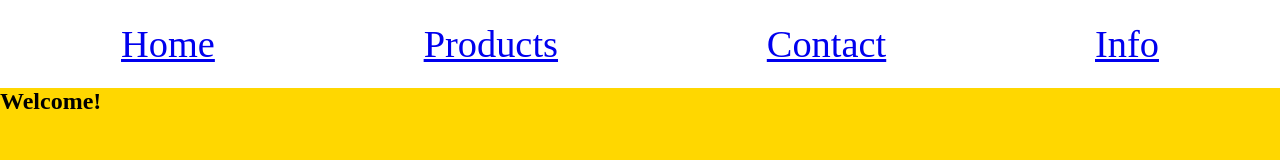
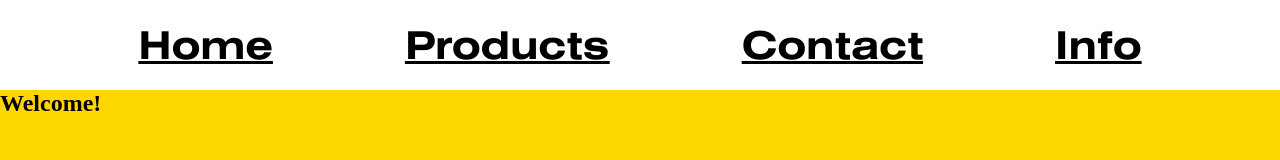
Before and after one commit to Bradisswag/L2Web2019, a plain HTML site: page Index.html in a window 1280 px wide. Drawn offline with Linux system fonts and the light colour scheme.

Commit message:
Added Custom font
Added into styles.css nav text.

```diff
--- a/Styles.css
+++ b/Styles.css
@@ -1,3 +1,12 @@
+@font-face {
+    font-family: CaviarDreams;
+    src: url(fonts/CaviarDreams.ttf);
+}
+@font-face {
+    font-family: Swiss;
+    src: url(fonts/Swiss721BoldExtendedBT.ttf);
+}
+
 html {
     background-color: gold;
 }
@@ -18,8 +27,10 @@ nav {
 
 nav a {
     text-align: none;
-    margin: 8%;
+    margin: 5%;
     font-size: 3vw;
+    font-family: Swiss;
+    color: black;
 }
 
 section {
```
